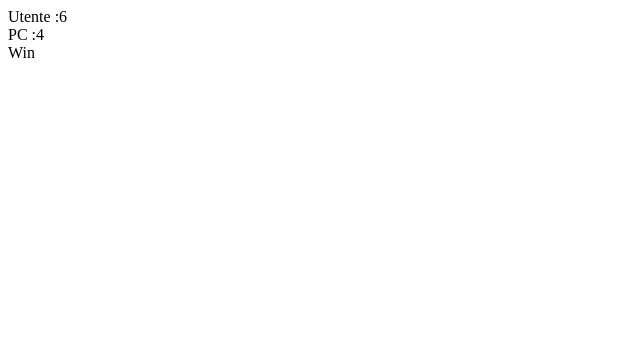
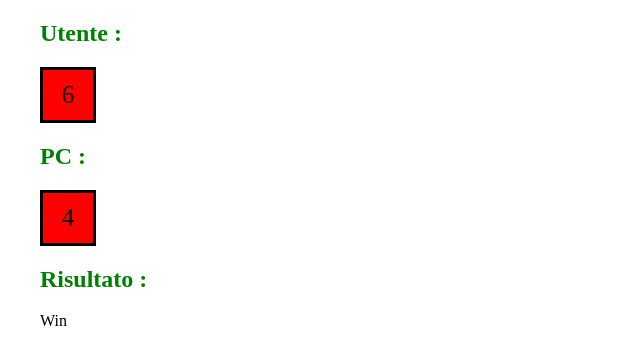
Before and after one commit to Maurospinosi/js-mail-dadi, a plain HTML site: page dadi/index.html in a window 1280 px wide. Shown: the whole page, without its empty margins (0-640 px from the left). Drawn offline with Linux system fonts and the light colour scheme.

Commit message:
Bonus (un po di stile)

```diff
--- /dev/null
+++ b/dadi/css/style.css
@@ -0,0 +1,17 @@
+.container{
+  width:1200px;
+  margin:auto;
+}
+.square{
+  border: black 3px solid;
+  background-color: red;
+  width: 50px;
+  height: 50px;
+  font-size: 25px;
+  align-items: center;
+  display: flex;
+  justify-content: center;
+}
+h2{
+  color: green;
+}
--- a/dadi/index.html
+++ b/dadi/index.html
@@ -5,13 +5,17 @@
   <meta name="viewport" content="width=device-width, initial-scale=1.0">
   <meta http-equiv="X-UA-Compatible" content="ie=edge">
   <title>Dadi</title>
+  <link rel="stylesheet" href="css/style.css">
 </head>
 <body>
-  <div id="dado"></div>
-  <div id="dado_pc"></div>
-
-  <div id="result"></div>
-
+  <div class="container">
+    <h2>Utente :</h2>
+    <div id="dado" class="square"></div>
+    <h2>PC :</h2>
+    <div id="dado_pc" class="square"></div>
+    <h2>Risultato :</h2>
+    <div id="result"></div>
+  </div>
 <script src="js/script.js" charset="utf-8" type="text/javascript"></script>
 </body>
 </html>
--- a/dadi/js/script.js
+++ b/dadi/js/script.js
@@ -1,7 +1,7 @@
 var utente = Math.floor(Math.random() * 6) + 1;
 var pc = Math.floor(Math.random() * 6) + 1;
-document.getElementById('dado').innerHTML ="Utente :" + utente;
-document.getElementById('dado_pc').innerHTML ="PC :" + pc;
+document.getElementById('dado').innerHTML = utente;
+document.getElementById('dado_pc').innerHTML = pc;
 
 
   if (utente > pc) {
```
